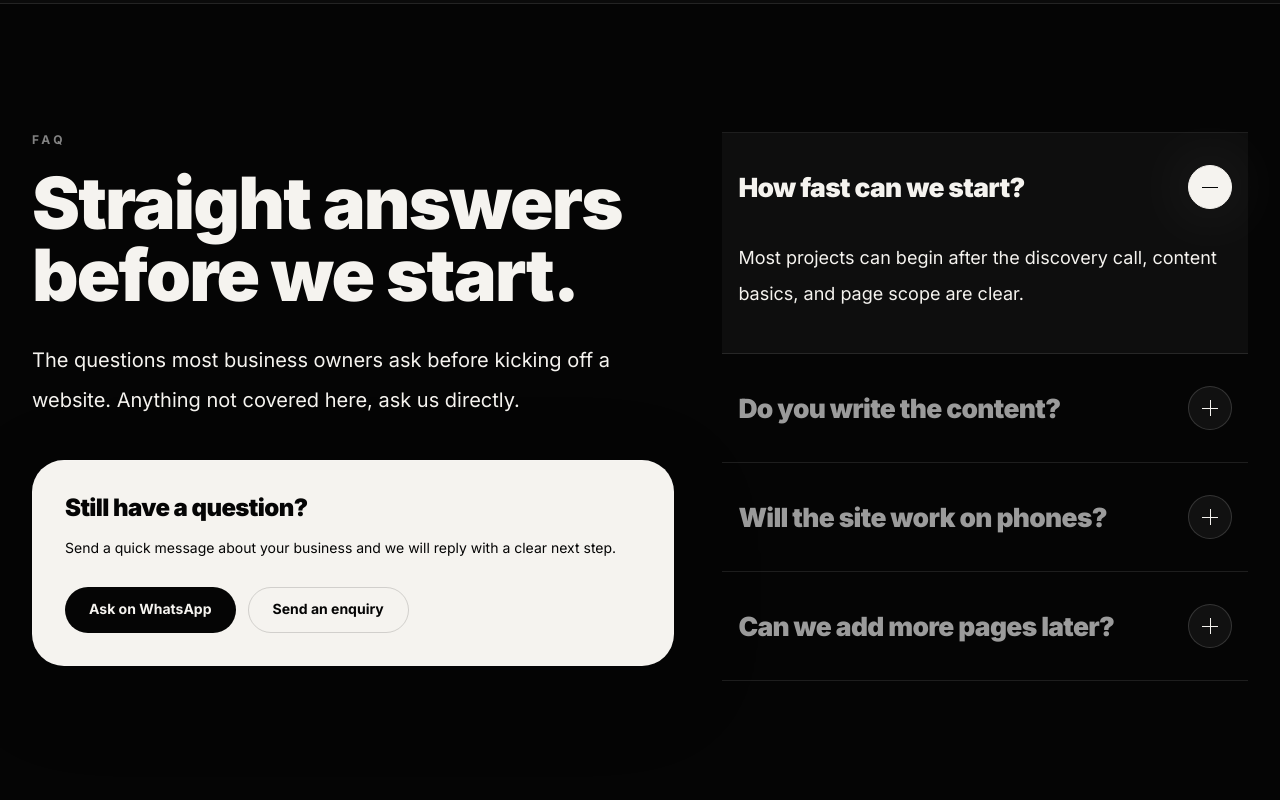
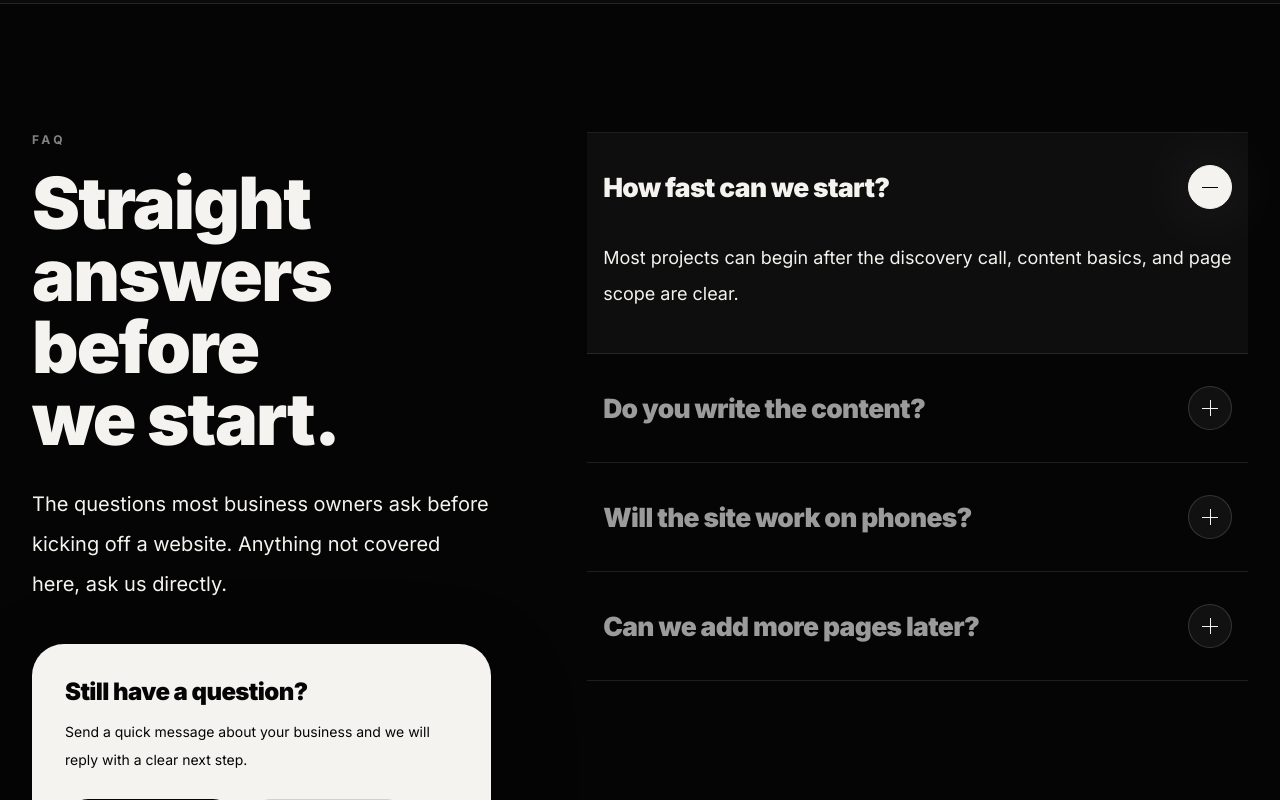
Before and after one commit to muhammedmuneerk/weboltrix, a React (Vite) app: page /process in a window 1280 px wide. Shown: the part 2400-3200 px from the top of the page. Built offline with nearby package versions, Linux system fonts and the light colour scheme.

Commit message:
Process Page < FAQ Section | Completely restrcture and redesign the section layout structure | PUT THE v3 BACK | This is v3 again, Putting the v3 back from v4 | again this v3 | v3. |

```diff
--- a/src/components/FaqSection.jsx
+++ b/src/components/FaqSection.jsx
@@ -16,7 +16,7 @@ export default function FaqSection() {
 
   return (
     <section className="section-padding">
-      <div className="container-premium grid gap-12 lg:grid-cols-[1.1fr_0.9fr]">
+      <div className="container-premium grid gap-12 lg:grid-cols-[0.82fr_1.18fr] lg:gap-16 xl:gap-24">
         {/* ───────── Left: heading + direct-contact panel (sticky on desktop) ───────── */}
         <div className="lg:sticky lg:top-32 lg:self-start">
           <SectionHeading eyebrow={EYEBROW} title={TITLE} text={TEXT} />
```
